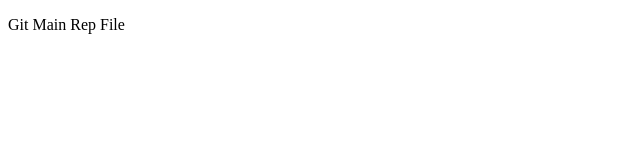
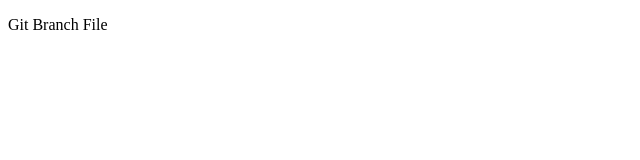
Before and after one commit to Hughesy676/mainRep, a plain HTML site: page index.html in a window 1280 px wide. Shown: the full height of the page, 0-640 px from the left. Drawn offline with Linux system fonts and the light colour scheme.

Commit message:
gitBranch

```diff
--- a/index.html
+++ b/index.html
@@ -4,6 +4,6 @@
 <title>Main Rep</title>
 </head>
 <body>
-<p>Git Main Rep File</p>
+<p>Git Branch File</p>
 </body>
 </html>
```
